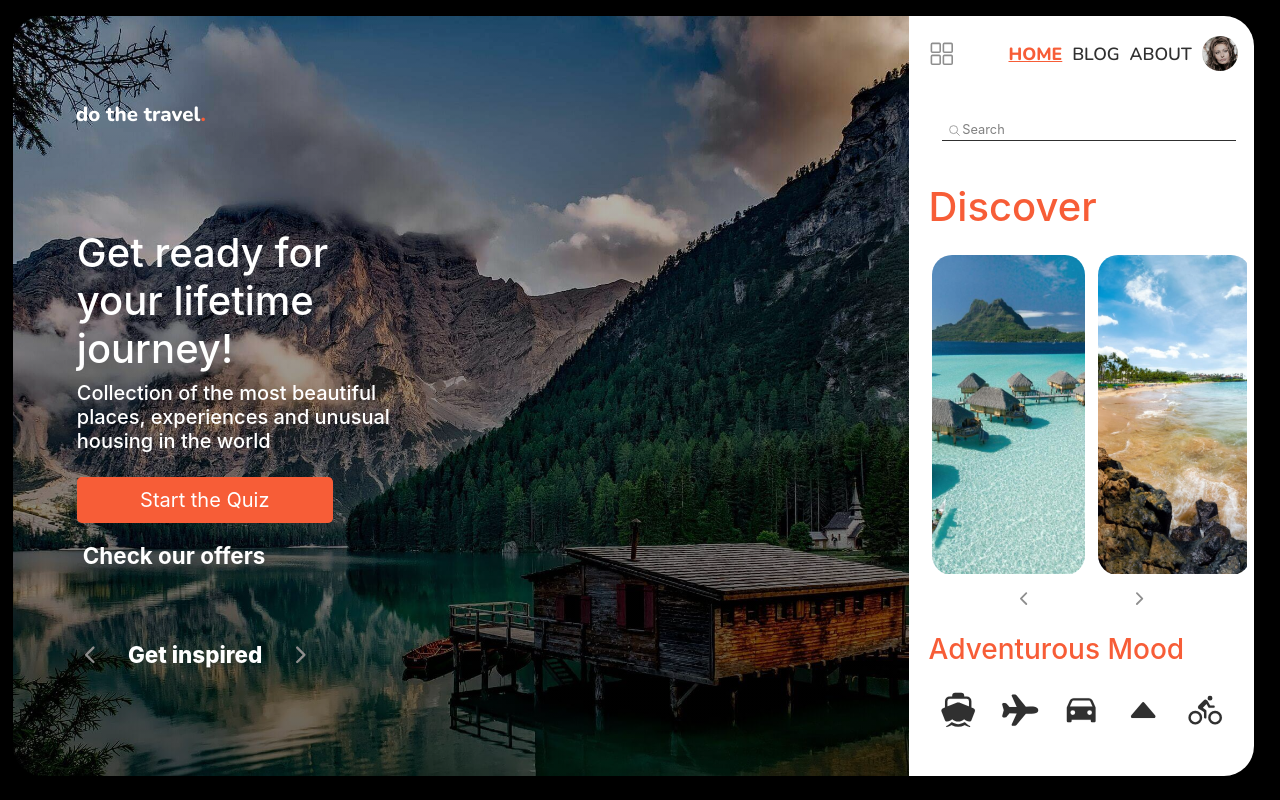
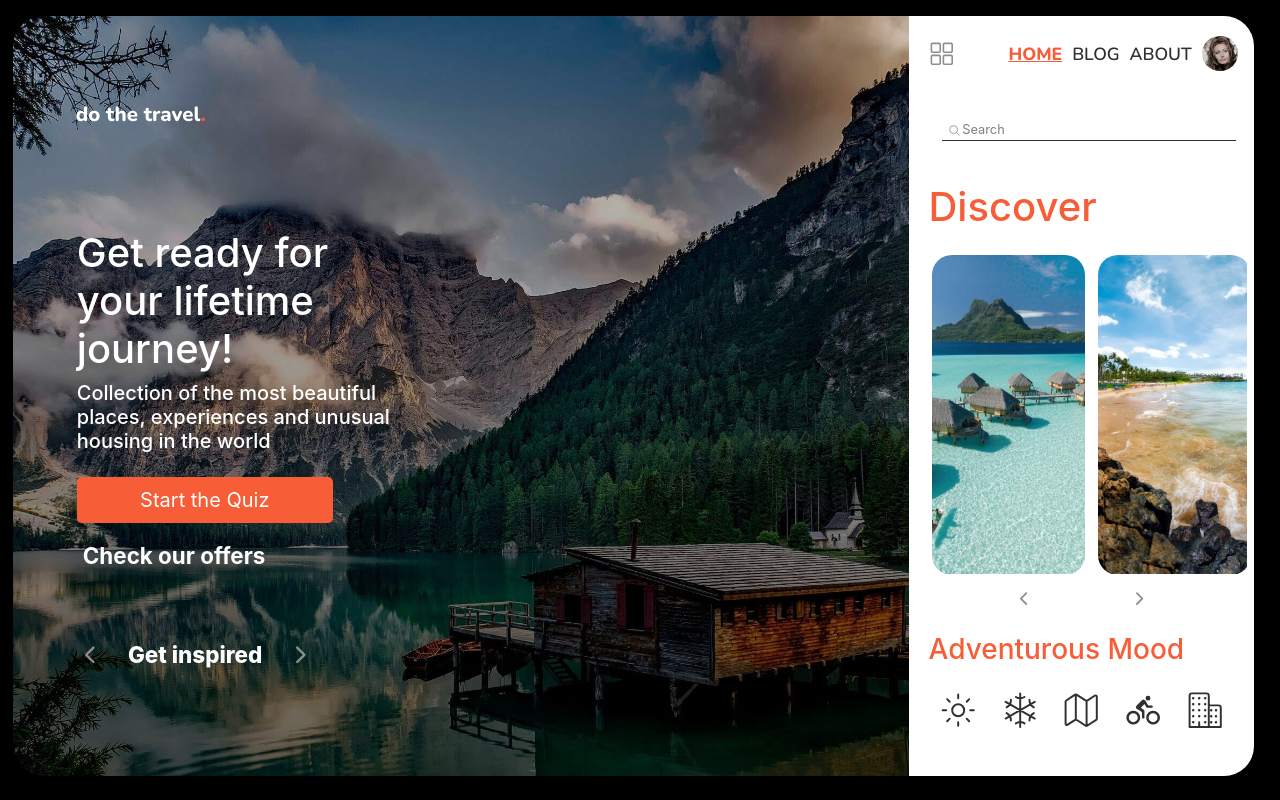
Before and after one commit to bidodev/react-dtravel-client, a React (Create React App) app: page / in a window 1280 px wide. Shown: the top 800 px of the page. Built offline with nearby package versions, Linux system fonts and the light colour scheme.

Commit message:
new icons

```diff
--- a/src/components/aside/adventurousmood/adventurousmood.component.jsx
+++ b/src/components/aside/adventurousmood/adventurousmood.component.jsx
@@ -6,11 +6,11 @@ function AdventurousMood() {
     <div className="aside-adventurous__mood">
       <h3>Adventurous Mood</h3>
       <div className="aside-adventurous__mood-icons">
-        <ion-icon name="boat"></ion-icon>
-        <ion-icon name="airplane"></ion-icon>
-        <ion-icon name="car"></ion-icon>
-        <ion-icon name="caret-up"></ion-icon>
+        <ion-icon name="sunny-outline"></ion-icon>
+        <ion-icon name="snow-outline"></ion-icon>
+        <ion-icon name="map-outline"></ion-icon>
         <ion-icon name="bicycle"></ion-icon>
+        <ion-icon name="business-outline"></ion-icon>
       </div>
     </div>
   );
```
